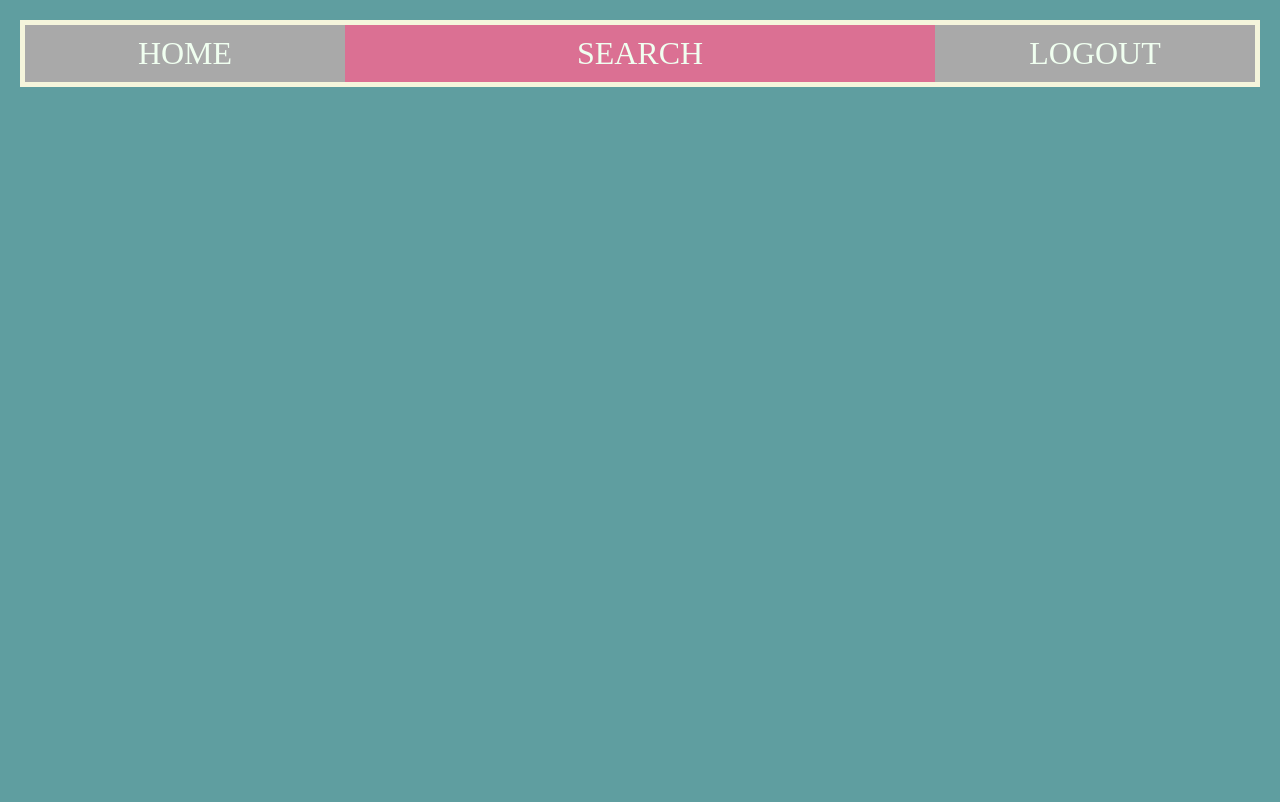
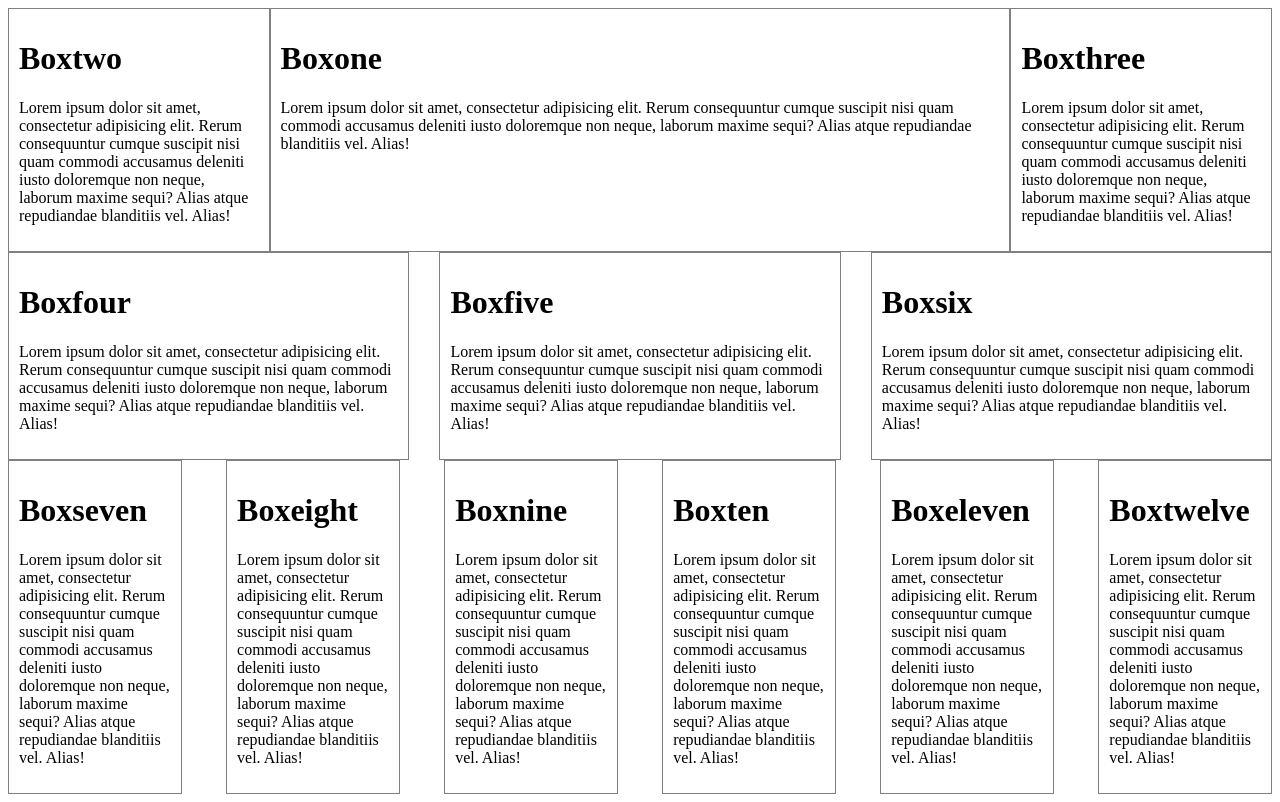
Before and after one commit to Jaseela99/html-css, a plain HTML site: page flexbox.html in a window 1280 px wide. Drawn offline with Linux system fonts and the light colour scheme.

Commit message:
added flexbox

```diff
--- /dev/null
+++ b/flex.css
@@ -0,0 +1,51 @@
+.container,.conatiners{
+    display:flex;
+   /*  align-items: flex-start;  */
+   /*  align-items: flex-end;  */
+     /* align-items: center */
+    /*  flex-direction: column; */
+}
+.container div,.containers div,.containero div{
+    border:1px  grey solid;
+    padding:10px
+}
+.containers{
+    display: flex;
+  /*   justify-content: flex-end;
+    justify-content: center; */
+    justify-content: space-between;
+}
+.box1{
+flex:3;
+order: 2;
+}
+.box2{
+flex:1;
+order:1
+}
+.box3{
+flex:1;
+order:3
+}
+.box{
+  /*   width:30%; */
+  flex-basis: 30%;
+}
+
+@media (min-width:480px){
+  .container{
+    display: flex;
+  }
+  .containers{
+    display: flex;
+    justify-content: space-between;
+}
+}
+.containero{
+    display: flex;
+    flex-wrap: wrap;
+    justify-content: space-between;
+}
+.containero .boxs{
+flex-basis:12%
+}
--- a/flexbox.html
+++ b/flexbox.html
@@ -1,19 +1,127 @@
 <!DOCTYPE html>
 <html lang="en">
-<head>
-    <meta charset="UTF-8">
-    <meta http-equiv="X-UA-Compatible" content="IE=edge">
-    <meta name="viewport" content="width=device-width, initial-scale=1.0">
+  <head>
+    <meta charset="UTF-8" />
+    <meta http-equiv="X-UA-Compatible" content="IE=edge" />
+    <meta name="viewport" content="width=device-width, initial-scale=1.0" />
     <title>flexbox</title>
-    <link rel="stylesheet" href="style.css">
-</head>
-<body>
+    <link rel="stylesheet" href="flex.css" />
+  </head>
+  <body>
     <div class="container">
-        <div class="home">HOME</div>
-        <div class="search">SEARCH</div>
-        <div class="logout">LOGOUT</div>
-
+      <div class="box1">
+        <h1>Boxone</h1>
+        <p>
+          Lorem ipsum dolor sit amet, consectetur adipisicing elit. Rerum
+          consequuntur cumque suscipit nisi quam commodi accusamus deleniti
+          iusto doloremque non neque, laborum maxime sequi? Alias atque
+          repudiandae blanditiis vel. Alias!
+        </p>
+      </div>
+      <div class="box2">
+        <h1>Boxtwo</h1>
+        <p>
+          Lorem ipsum dolor sit amet, consectetur adipisicing elit. Rerum
+          consequuntur cumque suscipit nisi quam commodi accusamus deleniti
+          iusto doloremque non neque, laborum maxime sequi? Alias atque
+          repudiandae blanditiis vel. Alias!
+        </p>
+      </div>
+      <div class="box3">
+        <h1>Boxthree</h1>
+        <p>
+          Lorem ipsum dolor sit amet, consectetur adipisicing elit. Rerum
+          consequuntur cumque suscipit nisi quam commodi accusamus deleniti
+          iusto doloremque non neque, laborum maxime sequi? Alias atque
+          repudiandae blanditiis vel. Alias!
+        </p>
+      </div>
+    </div>
+    <div class="containers">
+      <div class="box">
+        <h1>Boxfour</h1>
+        <p>
+          Lorem ipsum dolor sit amet, consectetur adipisicing elit. Rerum
+          consequuntur cumque suscipit nisi quam commodi accusamus deleniti
+          iusto doloremque non neque, laborum maxime sequi? Alias atque
+          repudiandae blanditiis vel. Alias!
+        </p>
+      </div>
+      <div class="box">
+        <h1>Boxfive</h1>
+        <p>
+          Lorem ipsum dolor sit amet, consectetur adipisicing elit. Rerum
+          consequuntur cumque suscipit nisi quam commodi accusamus deleniti
+          iusto doloremque non neque, laborum maxime sequi? Alias atque
+          repudiandae blanditiis vel. Alias!
+        </p>
+      </div>
+      <div class="box">
+        <h1>Boxsix</h1>
+        <p>
+          Lorem ipsum dolor sit amet, consectetur adipisicing elit. Rerum
+          consequuntur cumque suscipit nisi quam commodi accusamus deleniti
+          iusto doloremque non neque, laborum maxime sequi? Alias atque
+          repudiandae blanditiis vel. Alias!
+        </p>
+      </div>
+    </div>
+    <div class="containero">
+      <div class="boxs">
+        <h1>Boxseven</h1>
+        <p>
+          Lorem ipsum dolor sit amet, consectetur adipisicing elit. Rerum
+          consequuntur cumque suscipit nisi quam commodi accusamus deleniti
+          iusto doloremque non neque, laborum maxime sequi? Alias atque
+          repudiandae blanditiis vel. Alias!
+        </p>
+      </div>
+      <div class="boxs">
+        <h1>Boxeight</h1>
+        <p>
+          Lorem ipsum dolor sit amet, consectetur adipisicing elit. Rerum
+          consequuntur cumque suscipit nisi quam commodi accusamus deleniti
+          iusto doloremque non neque, laborum maxime sequi? Alias atque
+          repudiandae blanditiis vel. Alias!
+        </p>
+      </div>
+      <div class="boxs">
+        <h1>Boxnine</h1>
+        <p>
+          Lorem ipsum dolor sit amet, consectetur adipisicing elit. Rerum
+          consequuntur cumque suscipit nisi quam commodi accusamus deleniti
+          iusto doloremque non neque, laborum maxime sequi? Alias atque
+          repudiandae blanditiis vel. Alias!
+        </p>
+      </div>
+      <div class="boxs">
+        <h1>Boxten</h1>
+        <p>
+          Lorem ipsum dolor sit amet, consectetur adipisicing elit. Rerum
+          consequuntur cumque suscipit nisi quam commodi accusamus deleniti
+          iusto doloremque non neque, laborum maxime sequi? Alias atque
+          repudiandae blanditiis vel. Alias!
+        </p>
+      </div>
+      <div class="boxs">
+        <h1>Boxeleven</h1>
+        <p>
+          Lorem ipsum dolor sit amet, consectetur adipisicing elit. Rerum
+          consequuntur cumque suscipit nisi quam commodi accusamus deleniti
+          iusto doloremque non neque, laborum maxime sequi? Alias atque
+          repudiandae blanditiis vel. Alias!
+        </p>
+      </div>
+      <div class="boxs">
+        <h1>Boxtwelve</h1>
+        <p>
+          Lorem ipsum dolor sit amet, consectetur adipisicing elit. Rerum
+          consequuntur cumque suscipit nisi quam commodi accusamus deleniti
+          iusto doloremque non neque, laborum maxime sequi? Alias atque
+          repudiandae blanditiis vel. Alias!
+        </p>
+      </div>
 
     </div>
-</body>
+  </body>
 </html>
--- a/style.css
+++ b/style.css
@@ -40,14 +40,14 @@ html,body{ box-sizing: border-box;
 
 
 }
-.home{
+/* .home{ */
     /*flex-grow: 1;
     flex-basis: 1;
     flex:1;
     flex-shrink: 0;*/
 
 
-}
+/* } */
 .search{  flex:1;
     /*order:-1;
     flex-grow: 1;
@@ -56,13 +56,13 @@ html,body{ box-sizing: border-box;
     flex-shrink: 1;*/
 
 }
-.logout{ /*flex-grow: 1;
+/*.logout{ flex-grow: 1;
     flex-basis: 0;
     flex:1;
     flex-shrink: 1;
     margin-left: auto;
-    align-self:center;*/
-}
+    align-self:center;
+}*/
 .container>div{
     padding:10px;
     text-align: center;
```
